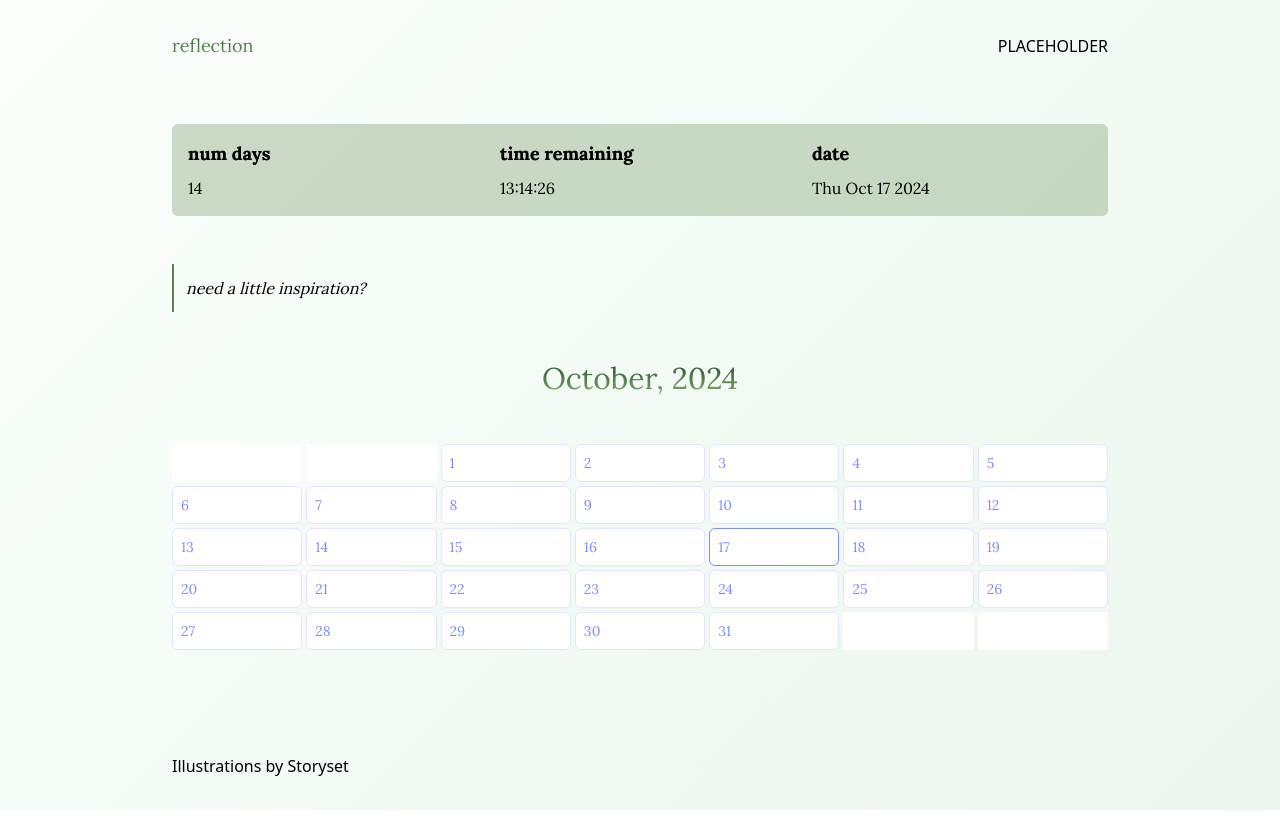
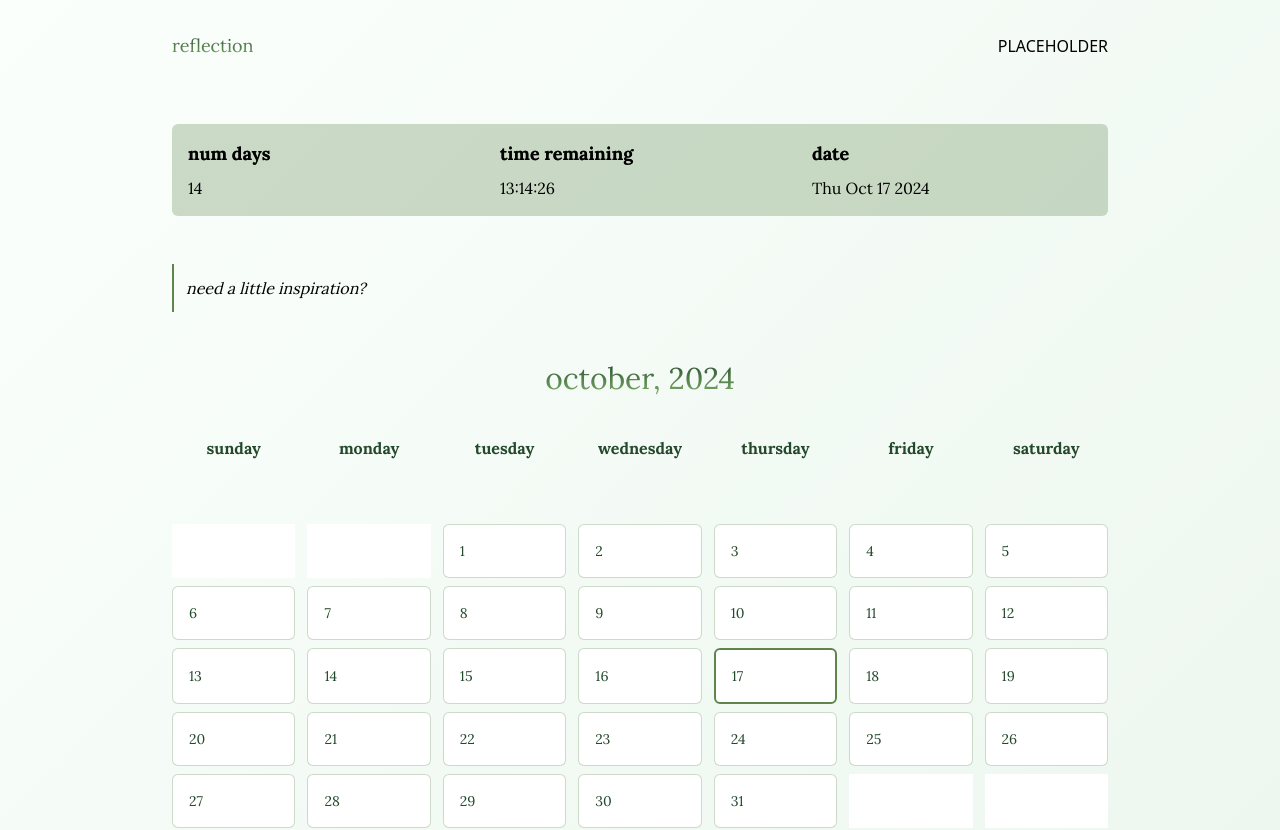
Before and after one commit to shamikaredkar/Reflection, a Next.js app: page /dashboard in a window 1280 px wide. Shown: the top 830 px of the page. Built offline with nearby package versions, Linux system fonts and the light colour scheme.

Commit message:
Created the calender

```diff
--- a/app/components/Calendar.js
+++ b/app/components/Calendar.js
@@ -11,21 +11,21 @@ const inter = Lora({
 })
 
 const months = {
-  'January': 'Jan',
-  'February': 'Feb',
-  'March': 'Mar',
-  'April': 'Apr',
-  'May': 'May',
-  'June': 'Jun',
-  'July': 'Jul',
-  'August': 'Aug',
-  'September': 'Sept',
-  'October': 'Oct',
-  'November': 'Nov',
-  'December': 'Dec'
+  'january': 'jan',
+  'february': 'feb',
+  'march': 'mar',
+  'april': 'apr',
+  'may': 'may',
+  'june': 'jun',
+  'july': 'jul',
+  'august': 'aug',
+  'september': 'sept',
+  'october': 'oct',
+  'november': 'nov',
+  'december': 'dec'
 }
 const monthsArr = Object.keys(months)
-const dayList = ['Sunday', 'Monday', 'Tuesday', 'Wednesday', 'Thursday', 'Friday', 'Saturday']
+const dayList = ['sunday', 'monday', 'tuesday', 'wednesday', 'thursday', 'friday', 'saturday']
 const now = new Date() // Only declare once
 
 export default function Calendar(props) {
@@ -64,22 +64,31 @@ export default function Calendar(props) {
     <div className='grid grid-cols-5 gap-4'>
       <button
         onClick={() => handleIncrementMonth(-1)}
-          className='mr-auto text-indigo-400 text-lg sm:text-xl duration-200 hover:opacity-60'>
+        className='mr-auto text-[#23482B] text-lg sm:text-xl duration-200 hover:opacity-60 hover:text-[#FF6347]'>
         <i className="fa-solid fa-circle-chevron-left"></i>
       </button>
-        <p className={'text-center text-3xl col-span-3 capitalized whitespace-nowrap textGradient ' + inter.className}>
+      <p className={'text-center italic text-3xl col-span-3 capitalized whitespace-nowrap textGradient ' + inter.className}>
         {selectedMonth}, {selectedYear}
       </p>
       <button
         onClick={() => handleIncrementMonth(+1)}
-          className='ml-auto text-indigo-400 text-lg sm:text-xl duration-200 hover:opacity-60'>
+        className='ml-auto text-[#23482B] text-lg sm:text-xl duration-200 hover:opacity-60 hover:text-[#FF6347]'>
         <i className="fa-solid fa-circle-chevron-right"></i>
       </button>
     </div>
 
-      <div className='flex flex-col overflow-hidden gap-1 py-4 sm:py-6 md:py-10'>
+    {/* Day names header row */}
+    <div className='grid grid-cols-7 gap-3 text-center font-bold'>
+      {dayList.map(day => (
+        <div key={day} className='text-[#23482B] p-4 mt-4'>
+          {day.charAt(0) + day.slice(1)}
+        </div>
+      ))}
+    </div>
+
+    <div className='flex flex-col overflow-hidden gap-2 py-4 sm:py-6 md:py-10'>
       {[...Array(numRows).keys()].map((row, rowIndex) => (
-          <div key={rowIndex} className='grid grid-cols-7 gap-1'>
+        <div key={rowIndex} className='grid grid-cols-7 gap-3'>
           {dayList.map((dayOfWeek, dayOfWeekIndex) => {
             const dayIndex = (rowIndex * 7) + dayOfWeekIndex - firstDayOfMonth + 1
             const dayDisplay = dayIndex > 0 && dayIndex <= daysInMonth
@@ -98,7 +107,7 @@ export default function Calendar(props) {
             return (
               <div
                 style={{ background: color }}
-                  className={`text-xs sm:text-sm border border-solid p-2 flex items-center gap-2 justify-between rounded-md ${isToday ? 'border-indigo-400' : 'border-indigo-100'} ${color === 'white' ? 'text-indigo-400' : 'text-white'}`}
+                className={`text-xs sm:text-sm border border-solid p-4 flex items-center gap-2 justify-between rounded-md ${isToday ? 'border-2 border-[#5E854C]' : 'border-[#5E854C]/30'} ${color === 'white' ? 'text-[#23482B]' : 'text-white'} duration-200 hover:shadow-lg hover:bg-[#FF6347] hover:text-black`}
                 key={dayOfWeekIndex}>
                 <p>{dayIndex}</p>
               </div>
--- a/app/components/Hero.js
+++ b/app/components/Hero.js
@@ -50,7 +50,7 @@ export default function Hero() {
         <Button text="sign up"/>
         <Button text="log in" dark/>
       </div>
-      <Calendar/>
+      {/* <Calendar/> */}
     </div>
   )
 }
--- a/app/layout.js
+++ b/app/layout.js
@@ -1,5 +1,6 @@
 import {Lora} from "next/font/google";
 import "./globals.css";
+import Link from "next/link";
 
 const inter = Lora({
   subsets: ['latin'], // You can specify other subsets if needed
@@ -14,7 +15,7 @@ export const metadata = {
 
 export default function RootLayout({ children }) {
   const header = (<header className="p-4 sm:p-8 flex items-center justify-between gap-4">
-    <h1 className={'text-base sm:text-lg textGradient ' + inter.className}>reflection</h1>
+    <Link href={'/'}><h1 className={'text-base sm:text-lg textGradient ' + inter.className}>reflection</h1></Link>
     <div className="flex items-center justify-between">
       PLACEHOLDER
     </div>
```
Lines whose indentation alone changed are shown as unchanged.
